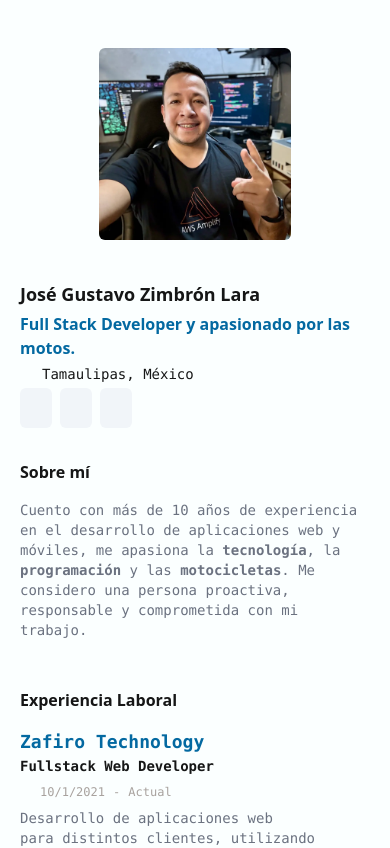
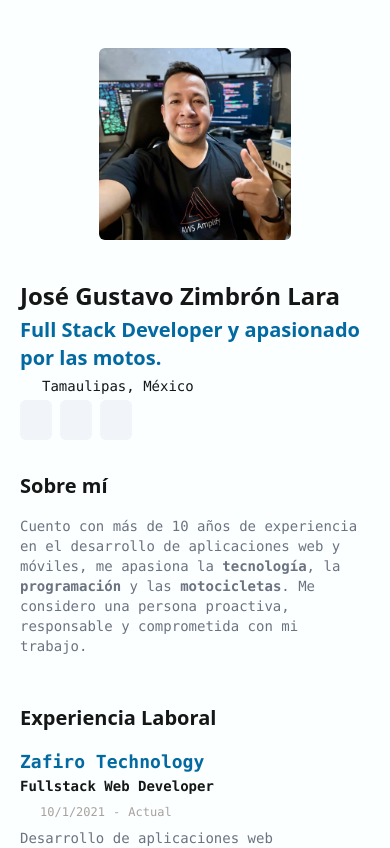
Before and after one commit to gzimbron/sveltekit-cv.json, a SvelteKit app: page / in a window 390 px wide. Shown: the top 848 px of the page. Built offline with nearby package versions, Linux system fonts and the light colour scheme; some icons are missing.

Commit message:
fix headers sizes

```diff
--- a/src/app.pcss
+++ b/src/app.pcss
@@ -20,18 +20,18 @@ h2 {
 }
 
 h1 {
-	@apply text-lg md:text-2xl;
+	@apply text-2xl;
 }
 
 h2 {
-	@apply text-base md:text-xl;
+	@apply text-xl;
 }
 
 h3 {
-	@apply text-sm md:text-lg;
+	@apply text-lg;
 }
 h4 {
-	@apply text-xs md:text-sm;
+	@apply text-base;
 }
 
 .print {
```
